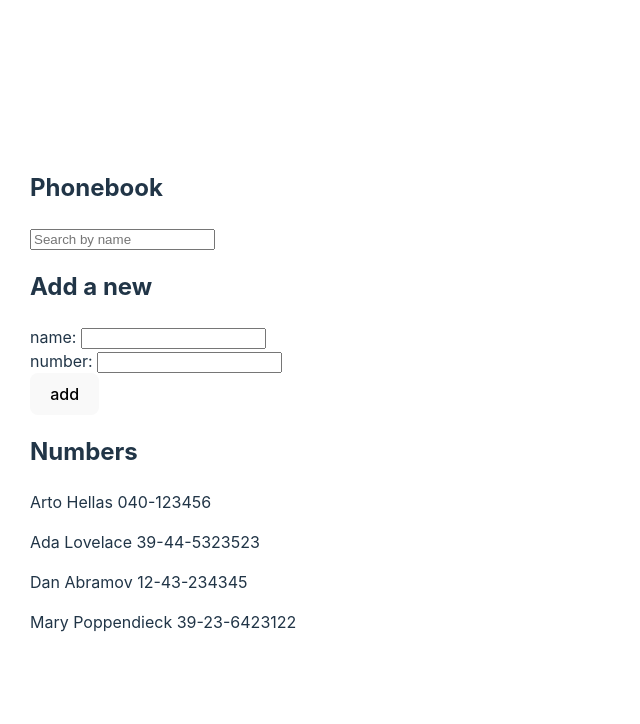
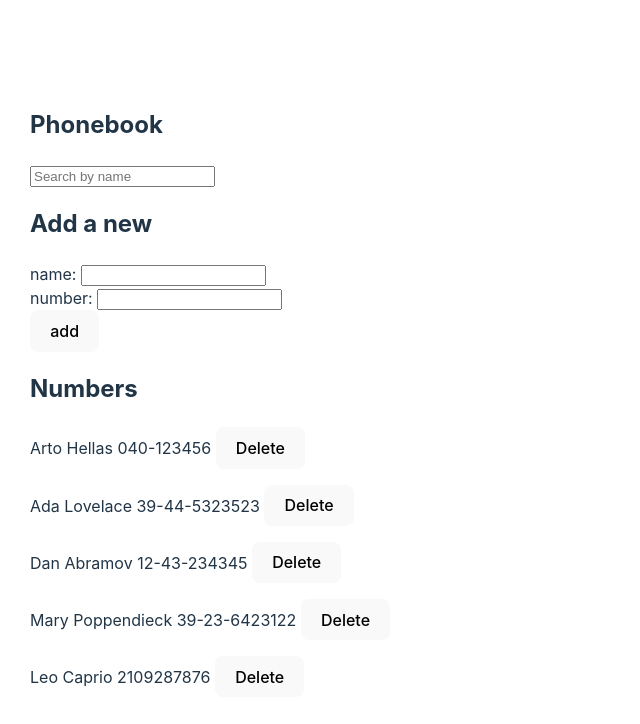
Before and after one commit to CuriousGeorg1/Phonebook, a React (Vite) app: page / in a window 1280 px wide. Shown: the top 724 px of the page, without its empty margins (0-640 px from the left). Built offline with nearby package versions, Linux system fonts and the light colour scheme; data requests are answered from the project's data file.

Commit message:
db, refactoring and functionality

```diff
--- a/db.json
+++ b/db.json
@@ -19,6 +19,11 @@
       "name": "Mary Poppendieck",
       "number": "39-23-6423122",
       "id": "4"
+    },
+    {
+      "id": "5",
+      "name": "Leo Caprio",
+      "number": "2109287876"
     }
   ]
 }
--- a/src/App.jsx
+++ b/src/App.jsx
@@ -1,6 +1,7 @@
 import { useState, useEffect } from "react";
-import { Person, AddPerson } from "./components/Person";
-import { Search } from "./components/Search";
+import { Person, AddPerson } from "./components/ui/Person";
+import { Search } from "./components/ui/Search";
+import contactService from "./services/contacts";
 import axios from "axios";
 
 const App = () => {
@@ -11,9 +12,8 @@ const App = () => {
 
   useEffect(() => {
     console.log("effect");
-    axios.get("http://localhost:3001/persons").then((response) => {
-      console.log("promise fulfilled");
-      setPersons(response.data);
+    contactService.getAll().then((response) => {
+      setPersons(response);
     });
   }, []);
 
@@ -50,9 +50,20 @@ const App = () => {
       alert("Invalid number");
     } else {
       console.log(personObject.name, personObject.number);
-      setPersons(persons.concat(personObject));
+      contactService.create(personObject).then((response) => {
+        setPersons(persons.concat(response));
+      });
       setNewName("");
       setNewNumber("");
+    }
+  };
+
+  const handleDelete = (id) => {
+    const person = persons.find((person) => person.id === id);
+    if (window.confirm(`Delete ${person.name}?`)) {
+      contactService.remove(id).then(() => {
+        setPersons(persons.filter((person) => person.id !== id));
+      });
     }
   };
 
@@ -73,7 +84,7 @@ const App = () => {
         addPerson={addPerson}
       />
       <h2>Numbers</h2>
-      <Person persons={filteredPersons} />
+      <Person persons={filteredPersons} onDelete={handleDelete} />
     </div>
   );
 };
--- a/src/components/Person.jsx
+++ b/src/components/ui/Person.jsx
@@ -1,21 +1,27 @@
 import React from "react";
+import { DeleteButton } from "./delete";
 
-const Person = ({ persons }) => {
+const Person = ({ persons, onDelete }) => {
   console.log("persons ", persons);
   return (
     <>
       {persons.map((person, i) => (
-        <Card key={i} name={person.name} number={person.number} />
+        <Card
+          key={i}
+          name={person.name}
+          number={person.number}
+          onDelete={() => onDelete(person.id)}
+        />
       ))}
     </>
   );
 };
 
-const Card = ({ name, number }) => {
+const Card = ({ name, number, onDelete }) => {
   console.log("Card: ", name, number);
   return (
     <p>
-      {name} {number}
+      {name} {number} <DeleteButton onClick={onDelete} />
     </p>
   );
 };
--- /dev/null
+++ b/src/components/ui/delete.jsx
@@ -0,0 +1,9 @@
+const DeleteButton = ({ onClick }) => {
+  return (
+    <button vatiant="contained" onClick={onClick}>
+      Delete
+    </button>
+  );
+};
+
+export { DeleteButton };
--- /dev/null
+++ b/src/services/contacts.js
@@ -0,0 +1,24 @@
+import axios from "axios";
+
+const baseUrl = "http://localhost:3001/persons";
+
+const getAll = () => {
+  const request = axios.get(baseUrl);
+  return request.then((response) => response.data);
+};
+
+const create = (newObject) => {
+  const request = axios.post(baseUrl, newObject);
+  return request.then((response) => response.data);
+};
+
+const update = (id, newObject) => {
+  const request = axios.put(`${baseUrl}/${id}`, newObject);
+  return request.then((response) => response.data);
+};
+
+const remove = (id) => {
+  return axios.delete(`${baseUrl}/${id}`);
+};
+
+export default { getAll, create, update, remove };
```
Also changed, not shown: src/components/ui/Search.jsx (renamed from src/components/Search.jsx).
